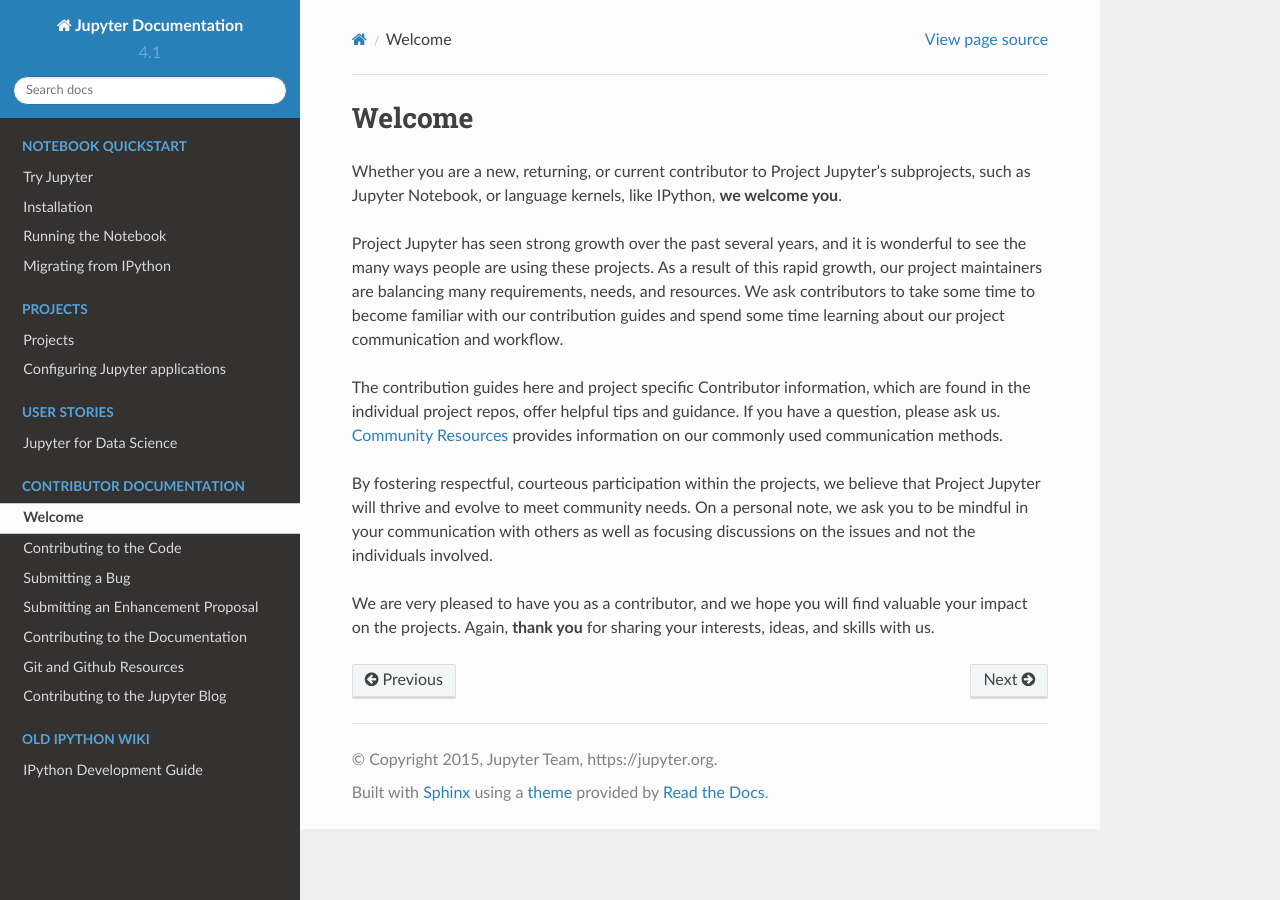
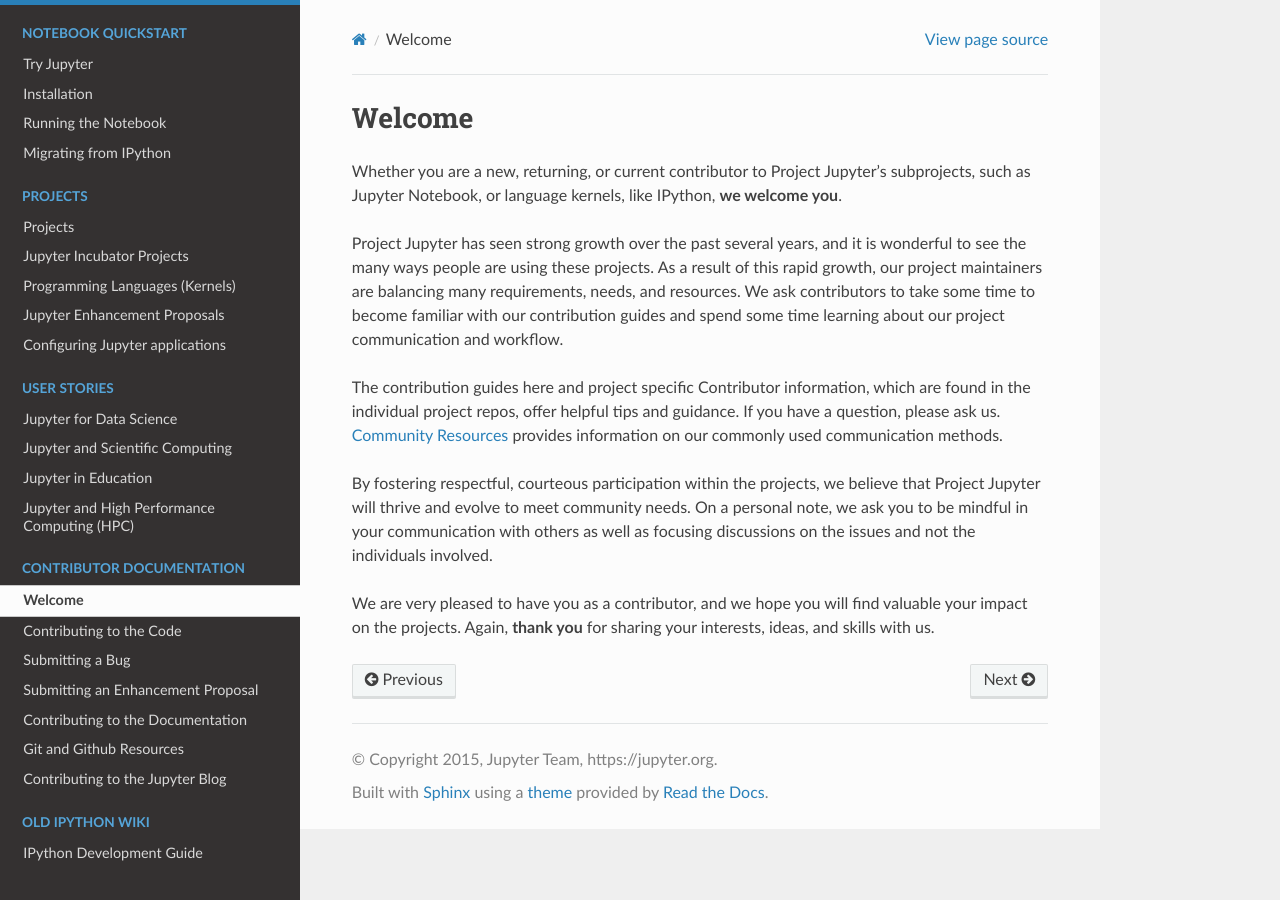
Before and after one commit to jupyter/jupyter, a Sphinx documentation site: the page built from docs/source/contrib_guide_welcome.rst, in a window 1280 px wide. Built offline with Sphinx 7.4.7 and the Read the Docs theme 2.0.0, drawn with Linux system fonts in a browser that asks for light colours; pages that are not in the unit, such as notebooks, are missing from menus.

Commit message:
Add files for new documents

```diff
--- /dev/null
+++ b/docs/source/education.rst
@@ -0,0 +1,2 @@
+Jupyter in Education
+====================
--- /dev/null
+++ b/docs/source/hpc.rst
@@ -0,0 +1,2 @@
+Jupyter and High Performance Computing (HPC)
+============================================
--- /dev/null
+++ b/docs/source/incubator.rst
@@ -0,0 +1,2 @@
+Jupyter Incubator Projects
+==========================
--- a/docs/source/index.rst
+++ b/docs/source/index.rst
@@ -34,8 +34,6 @@
     install
     running
     migrating
-    system
-
 
 .. _jupyter-subprojects:
 
@@ -47,6 +45,7 @@
    incubator
    kernels
    jupyter_enhancement_proposals
+   system
    config
 
 .. _about-docs:
--- /dev/null
+++ b/docs/source/jupyter_enhancement_proposals.rst
@@ -0,0 +1,2 @@
+Jupyter Enhancement Proposals
+=============================
--- /dev/null
+++ b/docs/source/kernels.rst
@@ -0,0 +1,2 @@
+Programming Languages (Kernels)
+===============================
--- /dev/null
+++ b/docs/source/science.rst
@@ -0,0 +1,2 @@
+Jupyter and Scientific Computing
+================================
```
